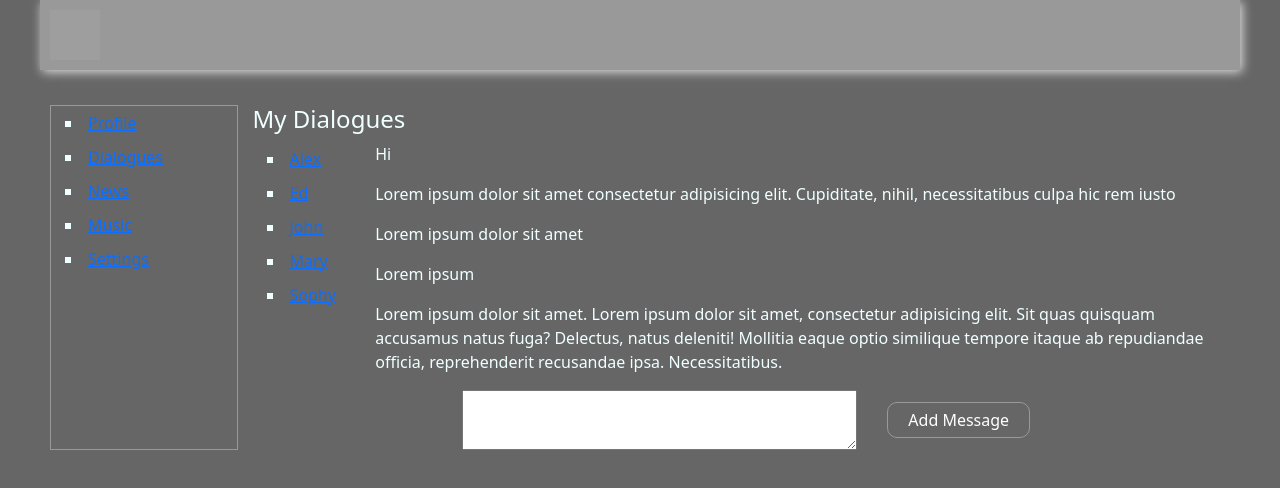
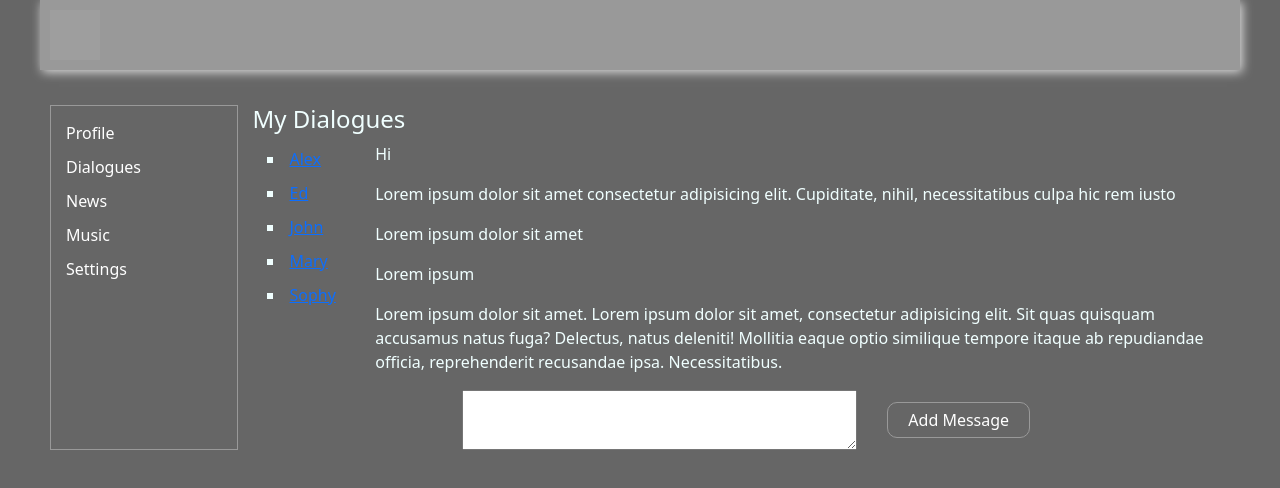
Before and after one commit to vitalii-minchuk/react-course, a React (Create React App) app: page /dialogues in a window 1280 px wide. Shown: the top 488 px of the page. Built offline with nearby package versions, Linux system fonts and the light colour scheme; grey boxes are pictures that could not be loaded.

Commit message:
add new post on page

```diff
--- a/src/App.js
+++ b/src/App.js
@@ -6,10 +6,9 @@ import ErrorPage from './components/ErrorPage/ErrorPage';
 import Header from './components/Header/Header';
 import Navbar from './components/Navbar/Navbar';
 import Profile from './components/Profile/Profile';
-import state, { addPost } from './redax/state';
 
 
-const App = () => {
+const App = (props) => {
   return (
     <BrowserRouter>
       <div className='app__wrapper'>
@@ -17,8 +16,13 @@ const App = () => {
         <Navbar />
         <main className='main'>
           <Routes>
-            <Route path='/profile' element={<Profile addPost={addPost} state={state} />} />
-            <Route path='/dialogues/*' element={<Dialogues state={state} />} />
+            <Route path='/profile' element={<Profile
+                addPost={props.addPost}
+                profilePage={props.state.profilePage}
+                updatePostText={props.updatePostText}
+              />}
+            />
+            <Route path='/dialogues/*' element={<Dialogues state={props.state} />} />
             <Route path='*' element={<ErrorPage />} />
           </Routes>
         </main>
--- a/src/components/Navbar/Navbar.jsx
+++ b/src/components/Navbar/Navbar.jsx
@@ -5,21 +5,21 @@ import s from "./Navbar.module.css"
 const Navbar = () => {
   return (
     <nav className={s.nav}>
-        <ul>
-          <li>
+        <ul className={s.list}>
+          <li className={s.item}>
             <Link to='/profile'>Profile</Link>
           </li>
-          <li>
+          <li className={s.item}>
             <Link to='/dialogues'>Dialogues</Link>
           </li>
-          <li>
+          <li className={s.item}>
             <a href='#'>News</a>
           </li>
-          <li>
+          <li className={s.item}>
             <a href='#'>Music</a>
           </li>
-          <li>
-            <a href='#'>Settings</a>
+          <li className={s.item}>
+            <a className={s.active} href='#'>Settings</a>
           </li>
         </ul>
       </nav>
--- a/src/components/Navbar/Navbar.module.css
+++ b/src/components/Navbar/Navbar.module.css
@@ -1,4 +1,23 @@
 .nav {
   border: 1px solid #999;
   margin-left: 10px;
+  padding: 10px;
 }
+
+.list {
+  padding: 0;
+}
+
+.item {
+  list-style: none;
+}
+
+.item a {
+  text-decoration: none;
+  color: #fff;
+  transition: all .3s;
+}
+
+.item:hover a {
+  color: #333;
+}
--- a/src/components/Profile/MyPosts/MyPosts.jsx
+++ b/src/components/Profile/MyPosts/MyPosts.jsx
@@ -4,7 +4,8 @@ import s from "./MyPosts.module.css"
 
 
 const MyPosts = (props) => {
-  let postItems = props.state.postData.map(el => {
+
+  let postItems = props.profilePage.postData.map(el => {
     return <Post
       key={el.id}
       id={el.id}
@@ -12,24 +13,29 @@ const MyPosts = (props) => {
       likesCount={el.likesCount}
       src={el.src}
     />
-  })
-
+  });
 
   const textareaValue = React.createRef();
-  let id = 6;
+
   const addText = () => {
+    props.addPost();
+  };
+
+  let onPostChange = () => {
     let text = textareaValue.current.value;
-    let num = Math.floor(Math.random()*1000)
-    id++
-    console.log(num);
-    props.addPost(text,id, num)
+    props.updatePostText(text);
   };
 
   return (
     <div>
       <h5>My Posts</h5>
       <div className={s.box}>
-        <textarea ref={textareaValue} className={s.textarea}></textarea>
+        <textarea
+          onChange={onPostChange}
+          ref={textareaValue}
+          className={s.textarea}
+          value={props.profilePage.newPostText}
+        />
         <button onClick={addText} className={s.addBtn}>Add Post</button>
       </div>
       <div>
--- a/src/components/Profile/Profile.jsx
+++ b/src/components/Profile/Profile.jsx
@@ -8,7 +8,11 @@ const Profile = (props) => {
       <h4>My Profile</h4>
       <div className={s.contentImg}>
       </div>
-      <MyPosts addPost={props.addPost} state={props.state} />
+      <MyPosts
+        addPost={props.addPost}
+        profilePage={props.profilePage}
+        updatePostText={props.updatePostText}
+      />
     </div>
   );
 };
--- a/src/index.js
+++ b/src/index.js
@@ -1,13 +1,4 @@
-import React from 'react';
-import ReactDOM from 'react-dom/client';
-import App from './App';
-import './index.css'
+import state from "./redax/state";
+import { rerenderEntireTree } from "./render";
 
-const container = document.getElementById('root');
-const root = ReactDOM.createRoot(container)
-
-root.render(
-  <React.StrictMode>
-    <App />
-  </React.StrictMode>
-);
+rerenderEntireTree (state)
--- a/src/redax/state.js
+++ b/src/redax/state.js
@@ -1,4 +1,7 @@
+import { rerenderEntireTree } from "../render";
+
 let state = {
+  profilePage: {
     postData: [
       {id: 1, message: "its my first post", likesCount: 124, src: "https://images.pexels.com/photos/990349/pexels-photo-990349.jpeg?auto=compress&cs=tinysrgb&dpr=1&w=500"},
       {id: 2, message: "yo yo yo", likesCount: 15, src: "https://images.pexels.com/photos/312839/pexels-photo-312839.jpeg?auto=compress&cs=tinysrgb&dpr=1&w=500"},
@@ -6,6 +9,9 @@ let state = {
       {id: 4, message: "gasdfgadfg fdgafgasg", likesCount: 5, src: "https://www.stockvault.net/data/2019/03/11/261989/thumb16.jpg"},
       {id: 5, message: "hey", likesCount: 33, src: "https://www.inpixio.com/remove-background/images/main-after.jpg"},
     ],
+    newPostText: "",
+  },
+
   dialogues: {
     messagesData: [
       {message: "Hi", id: 1},
@@ -24,13 +30,22 @@ let state = {
   }
 };
 
-export const addPost = (text, id, num) =>{
+window.state = state
+
+export const addPost = () =>{
   let newPost = {
-    id,
-    message: text,
-    likesCount: num,
+    id: 6,
+    message: state.profilePage.newPostText,
+    likesCount: 0,
+    src: 'https://pngset.com/images/the-team-aone-group-holdings-ltd-circle-user-icon-svg-text-symbol-number-disk-transparent-png-2898374.png',
   }
-  state.postData.push(newPost);
+  state.profilePage.postData.push(newPost);
+  state.profilePage.newPostText = "";
+  rerenderEntireTree(state);
+}
+export const updatePostText = (newText) =>{
+  state.profilePage.newPostText = newText;
+  rerenderEntireTree(state);
 }
 
 export default state;
--- /dev/null
+++ b/src/render.js
@@ -0,0 +1,16 @@
+import React from 'react';
+import ReactDOM from 'react-dom/client';
+import App from './App';
+import "./index.css";
+import { addPost, updatePostText } from './redax/state';
+
+const container = document.getElementById('root');
+const root = ReactDOM.createRoot(container)
+
+export let rerenderEntireTree = (state) => {
+  root.render(
+    <React.StrictMode>
+      <App state={state} addPost={addPost} updatePostText={updatePostText} />
+    </React.StrictMode>
+  );
+};
```
Lines whose indentation alone changed are shown as unchanged.
